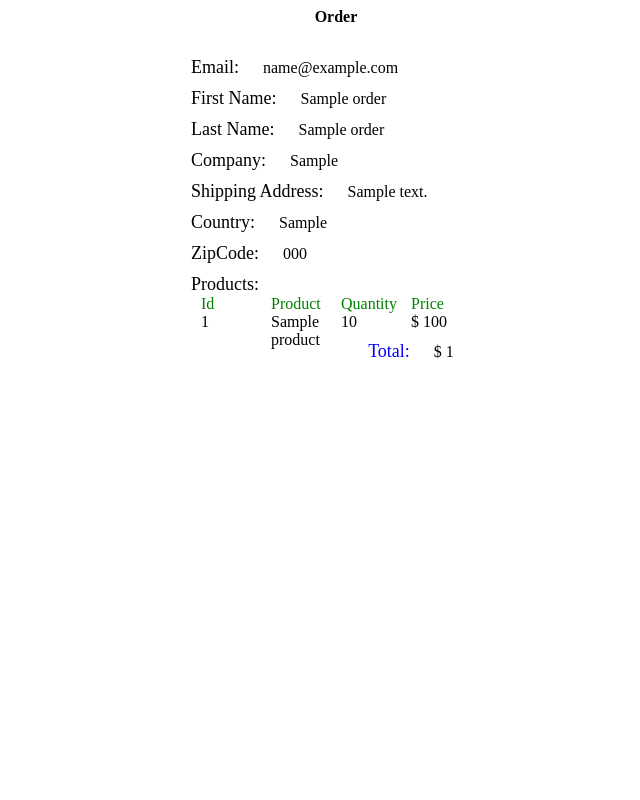
After one commit to SuperDev348/Symfony_Anas, a Symfony app: template templates/pages/admin/order/pdf.html.twig in a window 1280 px wide. The commit adds this page. Shown: the whole page, without its empty margins (304-944 px from the left). Run offline with Twig, Linux system fonts and the light colour scheme; the template is opened without the code that fills it: most values are stand-ins (such as "Sample title", 1, 10 or a date in 2020); some libraries are stand-ins or nearby versions.

Commit message:
add order pdf, order_line table

```diff
--- /dev/null
+++ b/templates/pages/admin/order/pdf.html.twig
@@ -0,0 +1,87 @@
+<html>
+<head>
+  <style>
+    .title {
+      text-align: center;
+    }
+    .card-body {
+      display: flex;
+      justify-content: center;
+    }
+    .item {
+      padding-top: 10px;
+    }
+    .item-title {
+      padding-right: 20px;
+      font-size: 18px;
+    }
+    .product-header {
+      color: green;
+      float: left;
+      width: 70px;
+    }
+    .product-item {
+      float: left;
+      width: 70px;
+    }
+  </style>
+</head>
+<body>
+  <h4 class="title">Order</h4>
+  <div class="card-body">
+    <div>
+      <div class="item">
+        <span class="item-title">Email:</span>
+        <span>{{order.getEmail}}</span>
+      </div>
+      <div class="item">
+        <span class="item-title">First Name:</span>
+        <span>{{order.getFirstName}}</span>
+      </div>
+      <div class="item">
+        <span class="item-title">Last Name:</span>
+        <span>{{order.getLastName}}</span>
+      </div>
+      <div class="item">
+        <span class="item-title">Company:</span>
+        <span>{{order.getCompany}}</span>
+      </div>
+      <div class="item">
+        <span class="item-title">Shipping Address:</span>
+        <span>{{order.getShippingAddress}}</span>
+      </div>
+      <div class="item">
+        <span class="item-title">Country:</span>
+        <span>{{order.getCountry}}</span>
+      </div>
+      <div class="item">
+        <span class="item-title">ZipCode:</span>
+        <span>{{order.getZipCode}}</span>
+      </div>
+      <div class="item">
+        <span class="item-title">Products:</span>
+      </div>
+      <div style="padding-left: 10px;">
+        <div class="product-header">Id</div>
+        <div class="product-header">Product</div>
+        <div class="product-header">Quantity</div>
+        <div class="product-header">Price</div>
+      </div>
+      <br>
+      {% for product in products %}
+      <div style="padding-left: 10px;">
+        <div class="product-item">{{ product.getId }}</div>
+        <div class="product-item">{{ product.product.getName }}</div>
+        <div class="product-item">{{ product.getQuantity }}</div>
+        <div class="product-item">$ {{ product.getQuantity * product.product.getPrice }}</div>
+      </div>
+      <br>
+      {% endfor %}
+      <div class="item" style="text-align: center;">
+        <span class="item-title" style="color: blue;">Total:</span>
+        <span>$ {{ total_price }}</span>
+      </div>
+    </div>
+  </div>
+</body>
+</html>
--- a/templates/pages/product/detail.html.twig
+++ b/templates/pages/product/detail.html.twig
@@ -48,7 +48,7 @@
             </div>
           </div>
           <div class="product-divider divider divider-1"></div>
-          <div class="product-description">{{ product.getDiscription }}</div>
+          <div class="product-description">{{ product.getDescription }}</div>
           <div class="product-action">
             <div class="product-action-item product-action-item-width">
               <div class="product-action-title product-action-title">Select color:</div>
--- a/templates/pages/product/index.html.twig
+++ b/templates/pages/product/index.html.twig
@@ -37,10 +37,12 @@
               <div class="product-media"><img class="product-img" src="{{ asset(product.getImage) }}" alt="" width="252" height="255"/>
                 <div class="product-btns">
                   <a class="product-btn mdi-cart" href="{{ path('cart_add', {'id': product.getId}) }}"></a>
-                  <a class="product-btn product-btn-tertiary mdi-magnify" data-lightgallery='{"selector":"this"}' href="{{ asset(product.getImage) }}"></a>
+                  <a class="product-btn product-btn-tertiary mdi-magnify" href="{{ path('product_detail', {'id': product.getId}) }}"></a>
                 </div>
               </div>
-              <div class="product-title h4"><a href="{{ path('product_detail', {'id': product.getId}) }}">{{ product.getName }}</a></div>
+              <div class="product-title h4">
+                <a href="{{ path('product_detail', {'id': product.getId}) }}">{{ product.getName }}</a>
+              </div>
               <div class="product-price">${{ product.getPrice }}</div>
             </div>
           </div>
```
Also changed, not shown: src/Controller/OrderController.php (+132 -22 lines), src/Entity/LineOrder.php (added, +75 -0 lines), src/Entity/Order.php (+0 -68 lines), src/Repository/LineOrderRepository.php (added, +68 -0 lines), src/Repository/OrderRepository.php (+0 -30 lines), templates/pages/admin/order/detail.html.twig (added, +106 -0 lines), templates/pages/admin/order/index.html.twig (+7 -14 lines).
